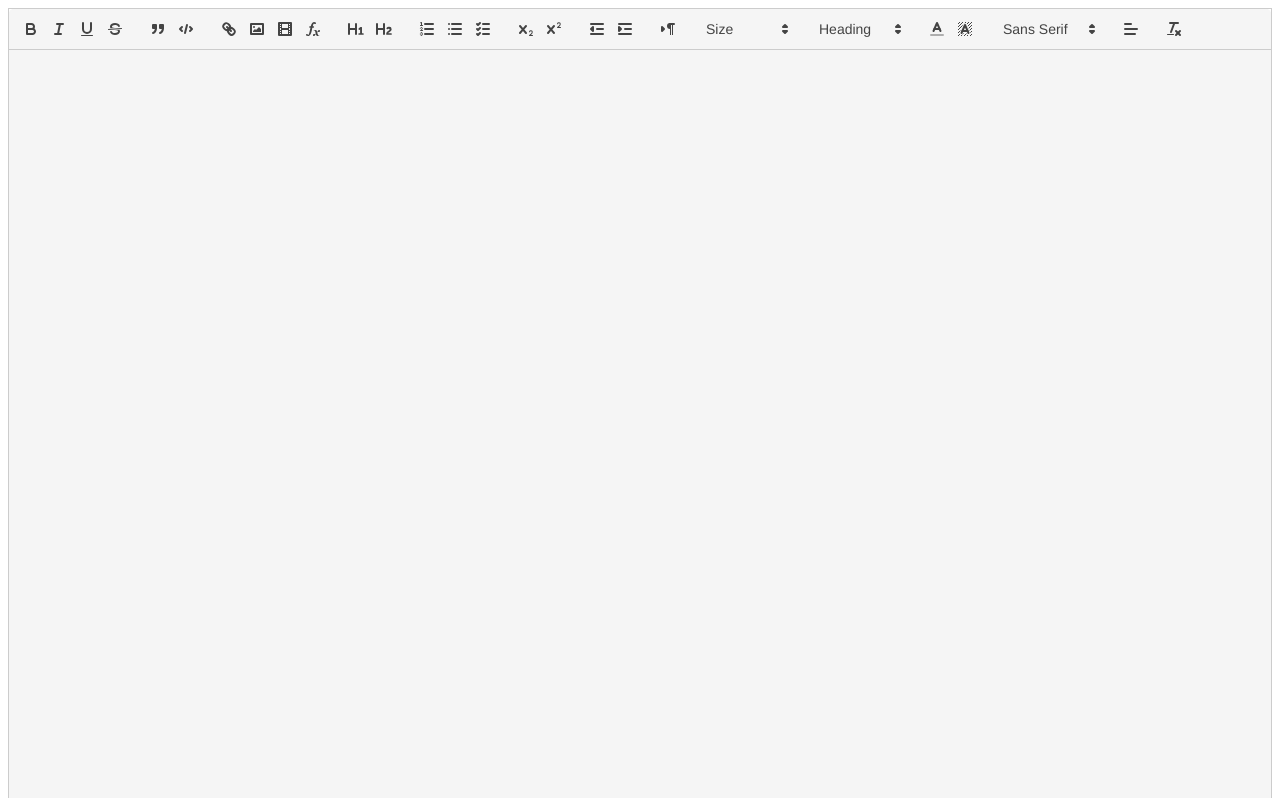
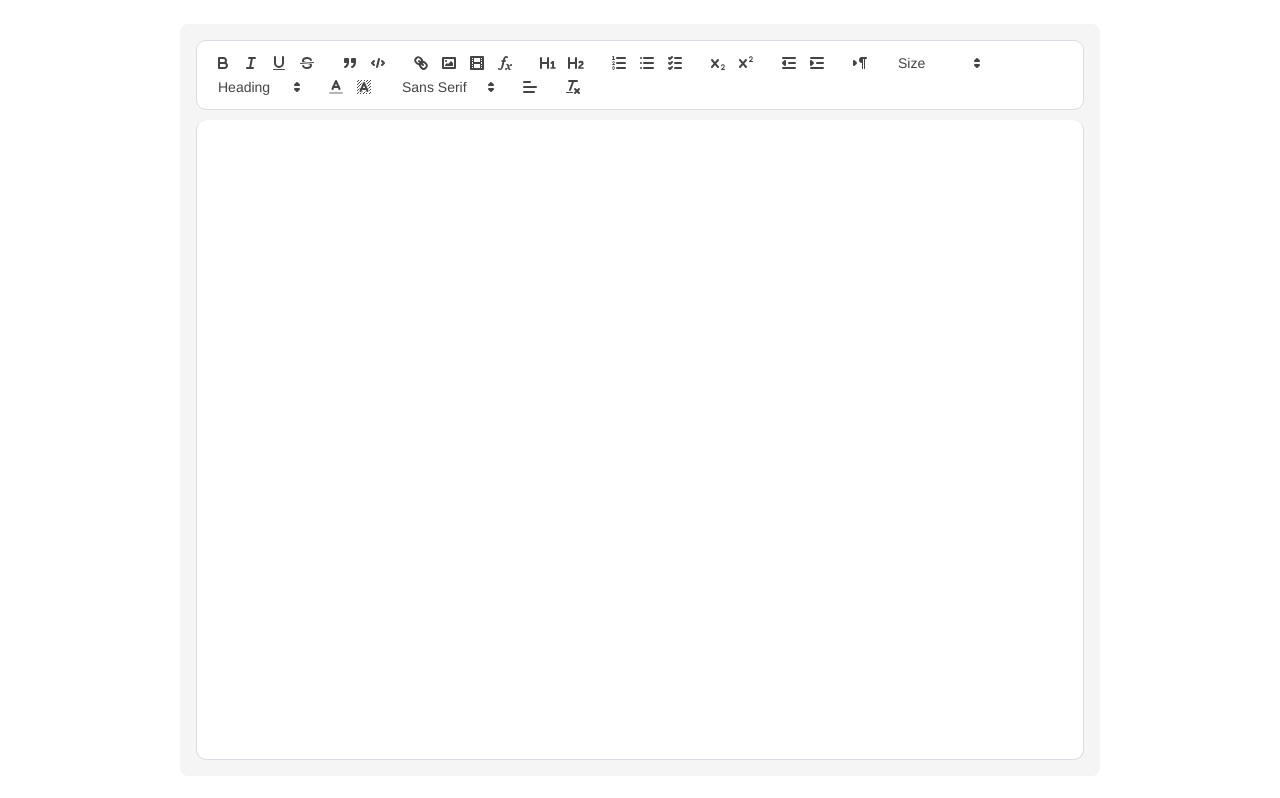
Before and after one commit to parshipcy/paperlite, a React (Vite) app in the folder frontend/: page / in a window 1280 px wide. Shown: the top 798 px of the page. Built offline with nearby package versions, Linux system fonts and the light colour scheme.

Commit message:
fix: update the editor ui so it looks like two diff sections
Signed-off-by: Parship Chowdhury <parshipchowdhury@gmail.com>

```diff
--- a/frontend/src/component/Editor.css
+++ b/frontend/src/component/Editor.css
@@ -5,3 +5,22 @@
 .ql-snow .ql-picker.ql-header .ql-picker-label:not([data-value])::before {
   content: 'Heading';
 }
+
+.paperlite-editor .ql-toolbar.ql-snow {
+  background: #ffffff;
+  border: 1px solid #d8dee4;
+  border-radius: 10px;
+  padding: 10px 12px;
+}
+
+.paperlite-editor .ql-container.ql-snow {
+  margin-top: 10px;
+  background: #ffffff;
+  border: 1px solid #d8dee4;
+  border-radius: 10px;
+  min-height: 420px;
+}
+
+.paperlite-editor .ql-editor {
+  padding: 16px;
+}
--- a/frontend/src/component/Editor.jsx
+++ b/frontend/src/component/Editor.jsx
@@ -8,10 +8,15 @@ import { styled } from '@mui/material/styles'
 
 const StyledEditor = styled('div')({
   backgroundColor: '#f5f5f5',
-  height: '100vh',
+  height: 'calc(100vh - 48px)',
   display: 'flex',
   flexDirection: 'column',
   borderRadius: '8px',
+  width: '100%',
+  maxWidth: '920px',
+  margin: '24px auto',
+  padding: '16px',
+  boxSizing: 'border-box',
 })
 const toolbarOptions = [
   ['bold', 'italic', 'underline', 'strike'],
@@ -43,7 +48,7 @@ const Editor = () => {
   }, [])
 
   return (
-    <StyledEditor>
+    <StyledEditor className="paperlite-editor">
       <Box id="editor" sx={{ flex: 1, minHeight: 0 }} />
     </StyledEditor>
   )
```
